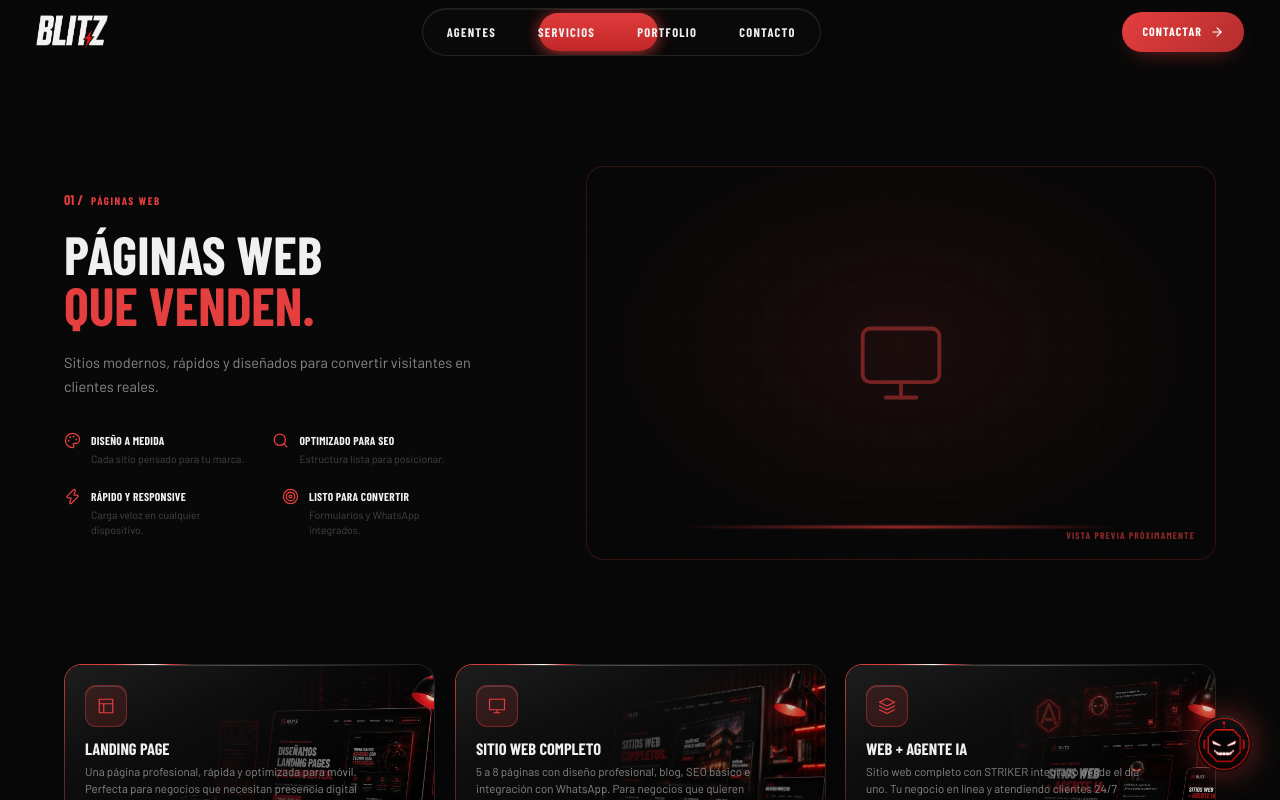
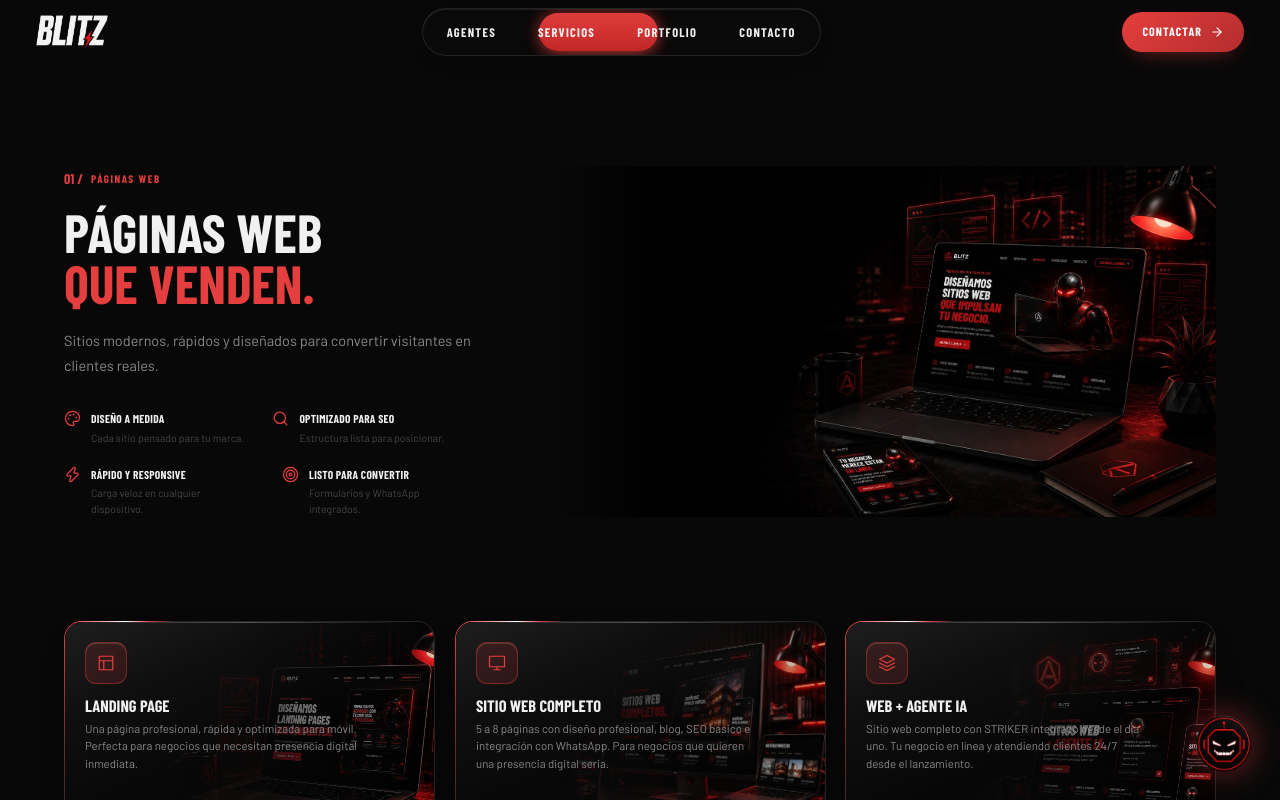
Before and after one commit to dacabrero11/blitz, a Next.js app: page /servicios/categoria/paginas-web in a window 1280 px wide. Shown: the top 800 px of the page. Built offline with nearby package versions, Linux system fonts and the light colour scheme; a web font is replaced by a local one.

Commit message:
Imagenes de hero reales para Paginas Web y Servicios de Automatizacion, sin marco y fundidas con el fondo. Se quitaron los badges CSS de Automatizacion porque ya vienen horneados en la imagen

```diff
--- a/components/sections/CategoriaSection.tsx
+++ b/components/sections/CategoriaSection.tsx
@@ -112,7 +112,7 @@ export function CategoriaSection({ cat, index }: { cat: Categoria; index: number
       <BeamSync />
       <div className="w-full mx-auto" style={{ maxWidth: 1700 }}>
         {/* ─── HERO ─── */}
-        <div className="grid grid-cols-1 lg:grid-cols-[minmax(0,0.85fr)_minmax(0,1.15fr)] gap-10 lg:gap-14 items-center" style={{ marginBottom: 104 }}>
+        <div className="grid grid-cols-1 lg:grid-cols-[minmax(0,0.8fr)_minmax(0,1.2fr)] gap-10 lg:gap-14 items-center" style={{ marginBottom: 104 }}>
           <div>
             <div className="flex items-center gap-2 mb-4">
               <span className="font-display font-black" style={{ fontSize: 14, color: cat.acento }}>
@@ -181,7 +181,17 @@ export function CategoriaSection({ cat, index }: { cat: Categoria; index: number
             <div className="flex-1 min-w-0">
               {l.heroVisual ? (
                 // eslint-disable-next-line @next/next/no-img-element
-                <img src={l.heroVisual} alt={`${l.titleWhite} ${l.titleAccent}`} className="w-full h-auto" style={{ borderRadius: 10 }} />
+                <img
+                  src={l.heroVisual}
+                  alt={`${l.titleWhite} ${l.titleAccent}`}
+                  className="w-full h-auto"
+                  style={{
+                    /* el lado izquierdo de estas imagenes es casi negro:
+                       sin marco se funde con el fondo de la seccion */
+                    maskImage: 'linear-gradient(90deg, transparent 0%, #000 16%, #000 100%)',
+                    WebkitMaskImage: 'linear-gradient(90deg, transparent 0%, #000 16%, #000 100%)',
+                  }}
+                />
               ) : (
                 <HeroVisualPlaceholder acento={cat.acento} />
               )}
--- a/lib/servicios.ts
+++ b/lib/servicios.ts
@@ -90,6 +90,7 @@ export const CATEGORIAS: Categoria[] = [
       titleWhite: 'Páginas web',
       titleAccent: 'que venden.',
       heroDescription: 'Sitios modernos, rápidos y diseñados para convertir visitantes en clientes reales.',
+      heroVisual: '/servicios/hero-paginas-web.jpg',
       features: [
         { icon: 'palette', title: 'Diseño a medida', desc: 'Cada sitio pensado para tu marca.' },
         { icon: 'search', title: 'Optimizado para SEO', desc: 'Estructura lista para posicionar.' },
@@ -207,16 +208,7 @@ export const CATEGORIAS: Categoria[] = [
         { icon: 'settings', title: 'Implementamos', desc: 'Integramos y configuramos todo para ti.' },
         { icon: 'chart', title: 'Optimizamos', desc: 'Medimos, ajustamos y escalamos resultados.' },
       ],
-      heroBadgesLeft: [
-        { icon: 'whatsapp', label: 'WhatsApp' },
-        { icon: 'users', label: 'CRM' },
-        { icon: 'card', label: 'Pagos' },
-      ],
-      heroBadgesRight: [
-        { icon: 'mail', label: 'Email' },
-        { icon: 'chart', label: 'Analytics' },
-        { icon: 'calendar', label: 'Calendario' },
-      ],
+      heroVisual: '/servicios/hero-automatizacion.jpg',
       ctaTitle: 'Automatiza hoy. Escala mañana.',
       ctaSubtitle: 'Agenda una consultoría gratuita y descubre cómo podemos ayudarte.',
     },
```
Also changed, not shown: public/servicios/hero-automatizacion.jpg (added), public/servicios/hero-paginas-web.jpg (added).
